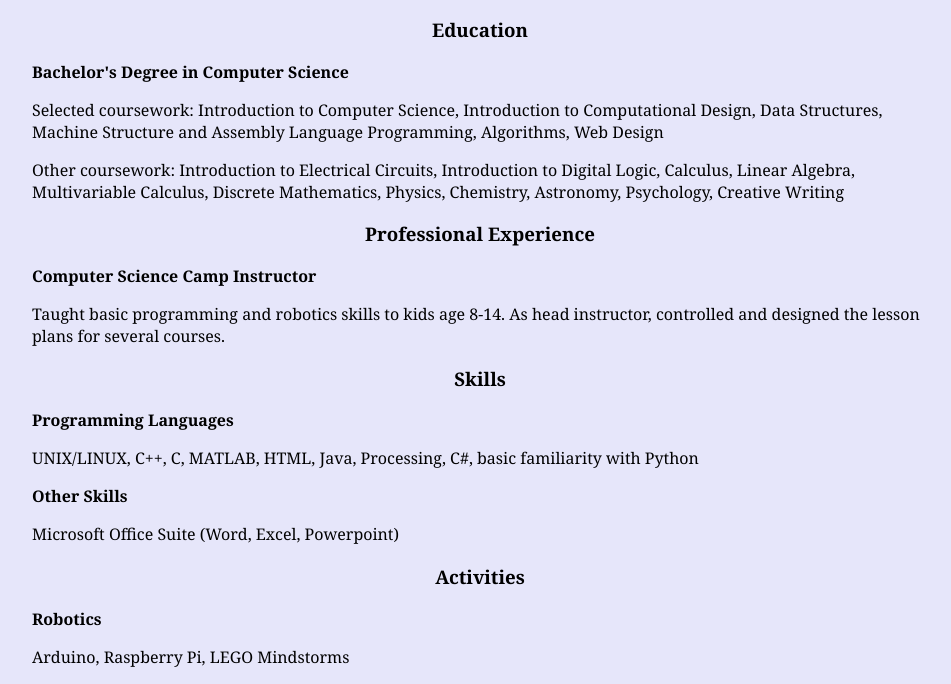
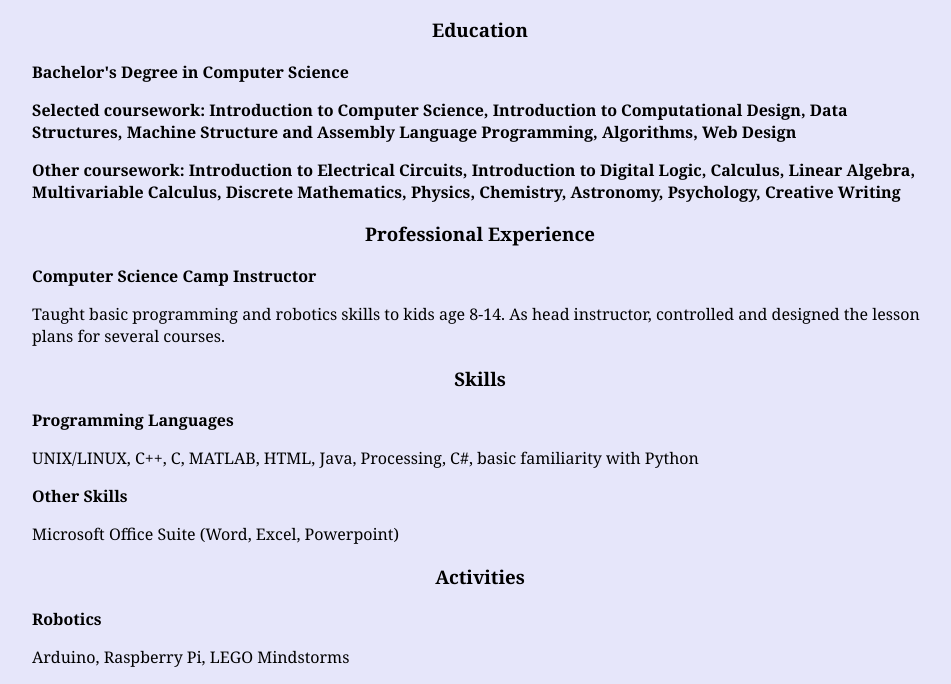
Before and after one commit to cvande04/cvande04.github.io, a plain HTML site: page resume.html in a window 1280 px wide. Shown: the part 122-806 px from the top of the page, without its empty margins (160-1111 px from the left). Drawn offline with Linux system fonts and the light colour scheme.

Commit message:
tweaked resume.html

```diff
--- a/resume.html
+++ b/resume.html
@@ -12,8 +12,8 @@
         <h2>Caroline Vanderlee</h2>
         <h3>Education</h3>
                 <p><span class="item">Bachelor's Degree in Computer Science</span></p>
-                <p>Selected coursework: Introduction to Computer Science, Introduction to Computational Design, Data Structures, Machine Structure and Assembly Language Programming, Algorithms, Web Design</p>
-                <p>Other coursework: Introduction to Electrical Circuits, Introduction to Digital Logic, Calculus, Linear Algebra, Multivariable Calculus, Discrete Mathematics, Physics, Chemistry, Astronomy, Psychology, Creative Writing</p>
+                <p><span class="item">Selected coursework: Introduction to Computer Science, Introduction to Computational Design, Data Structures, Machine Structure and Assembly Language Programming, Algorithms, Web Design</span></p>
+                <p><span class="item">Other coursework: Introduction to Electrical Circuits, Introduction to Digital Logic, Calculus, Linear Algebra, Multivariable Calculus, Discrete Mathematics, Physics, Chemistry, Astronomy, Psychology, Creative Writing</span></p>
         <h3>Professional Experience</h3>
                 <p><span class="item">Computer Science Camp Instructor</span></p>
                 <p>Taught basic programming and robotics skills to kids age 8-14. As head instructor, controlled and designed the lesson plans for several courses.</p>
```
